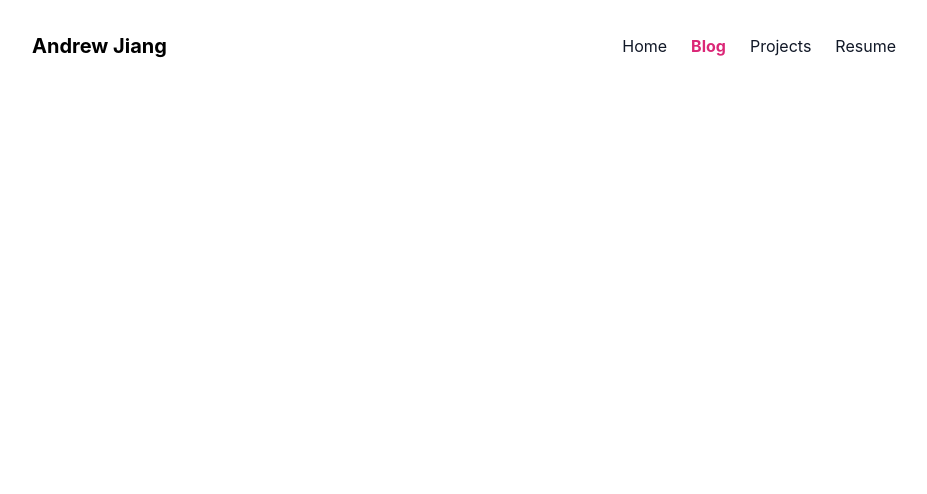
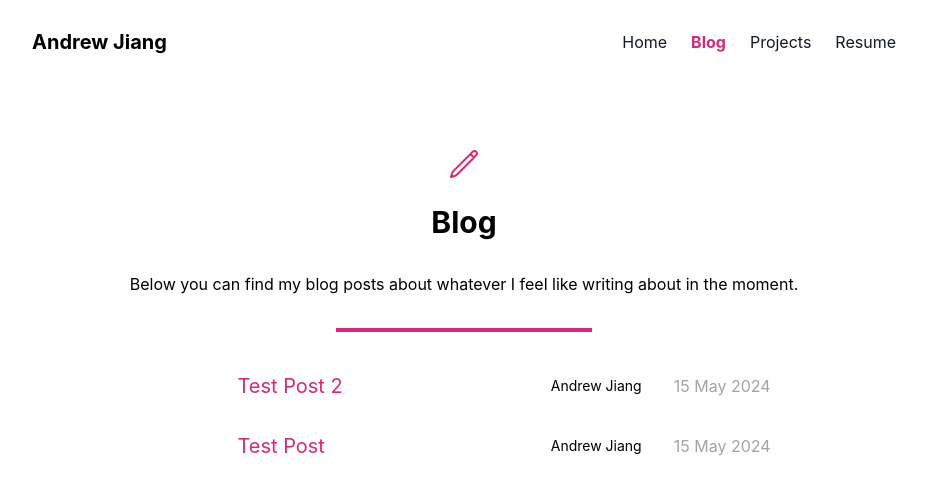
Before and after one commit to antpoo/antpoo.github.io, a React (Create React App) app: page /blog in a window 1280 px wide. Shown: the top 494 px of the page, without its empty margins (176-1103 px from the left). Built offline with nearby package versions, Linux system fonts and the light colour scheme.

Commit message:
started blog stuff

```diff
--- a/package.json
+++ b/package.json
@@ -6,6 +6,7 @@
     "@emotion/react": "^11.11.1",
     "@emotion/styled": "^11.11.0",
     "@heroicons/react": "^2.0.18",
+    "@mdx-js/react": "^3.0.1",
     "@mui/material": "^5.14.0",
     "@testing-library/jest-dom": "^5.16.5",
     "@testing-library/react": "^13.4.0",
@@ -15,9 +16,12 @@
     "@types/react": "^18.2.14",
     "@types/react-dom": "^18.2.6",
     "gh-pages": "^5.0.0",
+    "markdown-to-jsx": "^7.4.7",
     "react": "^18.2.0",
     "react-dom": "^18.2.0",
+    "react-markdown": "^9.0.1",
     "react-router-dom": "^5.3.4",
+    "react-router-hash-link": "^2.4.3",
     "react-scripts": "5.0.1",
     "save-dev": "^0.0.1-security",
     "typescript": "^4.9.5",
@@ -51,6 +55,7 @@
   },
   "devDependencies": {
     "@types/react-router-dom": "^5.3.3",
+    "@types/react-router-hash-link": "^2.4.9",
     "autoprefixer": "^10.4.14",
     "postcss": "^8.4.25",
     "tailwindcss": "^3.3.2"
--- a/src/App.tsx
+++ b/src/App.tsx
@@ -1,17 +1,28 @@
-import React from 'react';
-import Navbar from './components/Navbar';
-import Home from './components/Home';
-import { BrowserRouter as Router, Route, Switch } from 'react-router-dom';
+import React from "react";
+import Navbar from "./components/Navbar";
+import Home from "./components/Home";
+import Blog from "./components/Blog";
+import Bb from "./components/Bb";
+
+import { BrowserRouter as Router, Route, Switch } from "react-router-dom";
 
 function App() {
   return (
     <Router>
-      <main className="body-font">
+      <main className="">
         <div className="max-w-4xl p-4 mx-auto">
           <Navbar />
           <Switch>
             <Route exact path="/">
               <Home />
+            </Route>
+
+            <Route exact path="/blog">
+              <Blog />
+            </Route>
+
+            <Route exact path="/test">
+              <Bb />
             </Route>
           </Switch>
         </div>
--- /dev/null
+++ b/src/components/Bb.tsx
@@ -0,0 +1,49 @@
+import React, { useState, useEffect } from "react";
+import MarkDown from "markdown-to-jsx";
+// import ReactMarkdown from "react-markdown";
+
+
+function Bb() {
+    const file_name: string = "test.md";
+    const [post, setPost] = useState("");
+
+    useEffect(() => {
+        import(`./blog/${file_name}`)
+            .then(res => {
+                console.log("Imported file:", res);
+                fetch(res.default)
+                    .then(res => res.text())
+                    .then(text => {
+                        console.log("Fetched Markdown content:", text);
+                        setPost(text);
+                    })
+                    .catch(err => console.error("Error fetching Markdown content:", err));
+            })
+            .catch(err => console.error("Error importing Markdown file:", err));
+    }, []);
+
+
+
+    return (
+        <div>
+            <MarkDown options={{
+            }}>{post}</MarkDown>
+            {/* <MarkDown
+                options={{
+                overrides: {
+                    h1: {
+                    component: Bb,
+                    props: {
+                        className: 'foo',
+                    },
+                    },
+                },
+                }}
+            >
+                # Hello world!
+            </MarkDown> */}
+        </div>
+    );
+}
+
+export default Bb;
--- /dev/null
+++ b/src/components/Blog.tsx
@@ -0,0 +1,29 @@
+import React from "react";
+import { PencilIcon } from '@heroicons/react/24/outline';
+import { posts } from "./blog/post_data";
+
+function Blog() {
+    return (
+        <div className="flex flex-col items-center my-20">
+            <PencilIcon className="w-8 h-8 text-center text-pink-600" />
+            <h1 className="py-6 text-3xl font-bold text-center ">Blog</h1>
+            <p className="my-2 text-center">Below you can find my blog posts about whatever I feel like writing about in the moment.</p>
+            <hr className="w-64 h-1 mx-auto my-6 bg-pink-600 border-0" />
+            <div className="flex flex-col items-start text-xl">
+                <table className="table-auto">
+                    <tbody>
+                        {posts.map((post) => (
+                            <tr key={post.num}>
+                                <td className="py-4 pl-24 pr-48"><a href={post.url} className="text-pink-600 hover:underline">{post.title}</a></td>
+                                <td className="px-4 py-2 text-sm">{post.author}</td>
+                                <td className="px-4 py-2 text-base text-stone-400">{post.date}</td>
+                            </tr>
+                        ))}
+                    </tbody>
+                </table>
+            </div>
+        </div>
+    );
+}
+
+export default Blog;
--- a/src/components/Home.tsx
+++ b/src/components/Home.tsx
@@ -1,4 +1,6 @@
 import React from "react";
+import { ChevronDoubleDownIcon } from "@heroicons/react/24/outline";
+import { HashLink } from "react-router-hash-link";
 
 function Home() {
 
@@ -6,15 +8,19 @@ function Home() {
         <div className="flex flex-col items-center justify-center my-20">
             <img src={`${process.env.PUBLIC_URL}/andrew_headshot.jpeg`} alt="Andrew Jiang" className="w-24 h-24 rounded-full" />
             <h1 className="my-8 text-3xl font-bold">Greetings, I'm Andrew Jiang!</h1>
-            <hr className="w-64 h-1 mx-auto bg-pink-600 border-0"></hr>
+            <hr className="w-64 h-1 mx-auto bg-pink-600 border-0" />
             <div>
                 <p className="my-8 text-gray-900">
-                    Hi! I'm Andrew, though, depending on where you've seen me, you may know me as 1jiangand2 or antpoojiangle. I will be graduating from <a href="https://dfh.hdsb.ca/" target="_blank" className="text-pink-600 hover:underline">Dr. Frank J. Hayden Secondary School</a> in Burlington, Ontario this coming June and am on track to starting my first year in <a href="https://cs.uwaterloo.ca/" target="_blank" className="text-pink-600 hover:underline">computer science</a> at the <a href="https://uwaterloo.ca/" target="_blank" className="text-pink-600 hover:underline">University of Waterloo</a> this coming Fall!  In high school, I participated in a variety of co-curriculars, with a leadership role in many, including: robotics, programming club, model UN, DECA, badminton team, and the link crew. Some of my interests and hobbies outside of school include mathematics, coding, badminton, biking, going out to explore, and playing video games!
+                    Hi! I'm Andrew, though, depending on where you've seen me, you may know me as 1jiangand2 or antpoojiangle. I will be graduating from <a href="https://dfh.hdsb.ca/" target="_blank" className="text-pink-600 hover:underline">Dr. Frank J. Hayden Secondary School</a> in Burlington, Ontario this coming June and am on track to starting my first year in <a href="https://cs.uwaterloo.ca/" target="_blank" className="text-pink-600 hover:underline">Computer Science</a> at the <a href="https://uwaterloo.ca/" target="_blank" className="text-pink-600 hover:underline">University of Waterloo</a> this coming Fall!  In high school, I participated in a variety of co-curriculars, with a leadership role in many, including: robotics, programming club, model UN, DECA, badminton team, and the link crew. Some of my interests and hobbies outside of school include mathematics, coding, badminton, biking, going out to explore, and playing video games!
                 </p>
                 <p className="my-8 text-gray-900">
-                    In terms of programming experience, I have experience in many different languages and frameworks. This very website was created using React, TypeScript, and Tailwindcss. In my <a href="/projects" target="_blank" className="text-pink-600 hover:underline">projects</a> (feel free to look around!), I also have experience with HTML/CSS/JS, Python, Typescript, Java, React, Tailwindcss, Node.js, MongoDB, JavaFX, Flask, and Pygame. Additionally, I began my programming journey through competitive programming, spending most of my time on <a href="https://dmoj.ca/user/1jiangand2" target="_blank" className="text-pink-600 hover:underline">DMOJ: Modern Online Judge</a>, solving problems with C++, Java, and Python. I have written the <a href="https://cemc.uwaterloo.ca/contests/ccc-cco.html" target="_blank" className="text-pink-600 hover:underline">Canadian Computing Competition (CCC)</a> Senior Level twice, earning distinction (top quartile score) both times. I hope to improve day by day in both my project skills as well as my competitive programming skills!
+                    In terms of programming experience, I have experience in many different languages and frameworks. This very website was created using React, TypeScript, and Tailwindcss. In my <a href="/projects" target="_blank" className="text-pink-600 hover:underline">projects</a>, I also have experience with HTML/CSS/JS, Python, Typescript, Java, React, Tailwindcss, Node.js, MongoDB, JavaFX, Flask, and Pygame. Additionally, I began my programming journey through competitive programming, spending most of my time on <a href="https://dmoj.ca/user/1jiangand2" target="_blank" className="text-pink-600 hover:underline">DMOJ: Modern Online Judge</a>, solving problems with C++, Java, and Python. I have written the <a href="https://cemc.uwaterloo.ca/contests/ccc-cco.html" target="_blank" className="text-pink-600 hover:underline">Canadian Computing Competition (CCC)</a> Senior Level twice, earning distinction (top quartile score) both times. I hope to improve day by day in both my project skills as well as my competitive programming skills!
+                </p>
+                <p className="my-8 text-gray-900">
+                    Feel free to roam around this site to learn more about me!
                 </p>
             </div>
+
         </div>
     );
 
--- a/src/components/Navbar.tsx
+++ b/src/components/Navbar.tsx
@@ -27,7 +27,7 @@ function Navbar() {
   );
 
   return (
-    <nav className={`sticky top-0 flex items-center justify-between pt-4 bg-white ${isScrolled ? 'shadow-bottom' : ''}`}>
+    <nav className={`sticky top-0 flex items-center justify-between py-3 bg-white ${isScrolled ? 'shadow-bottom' : ''}`}>
       <div className="text-xl font-bold transition-transform transform hover:scale-110 hover:text-pink-600">
         <a href="/">Andrew Jiang</a>
       </div>
--- /dev/null
+++ b/src/components/blog/post_data.ts
@@ -0,0 +1,27 @@
+interface Post {
+    num: number;
+    date: string;
+    title: string;
+    author: string;
+    file: string;
+    url: string;
+}
+
+export const posts: Post[] = [
+    {
+        num: 2,
+        date: "15 May 2024",
+        title: "Test Post 2",
+        author: "Andrew Jiang",
+        file: "test.md",
+        url: "/test",
+    },
+    {
+        num: 1,
+        date: "15 May 2024",
+        title: "Test Post",
+        author: "Andrew Jiang",
+        file: "test.md",
+        url: "/test",
+    },
+];
--- /dev/null
+++ b/src/components/blog/test.md
@@ -0,0 +1 @@
+[test](https://google.ca)
```
Also changed, not shown: 1 other file (tests, documents, lock files or other folders).
